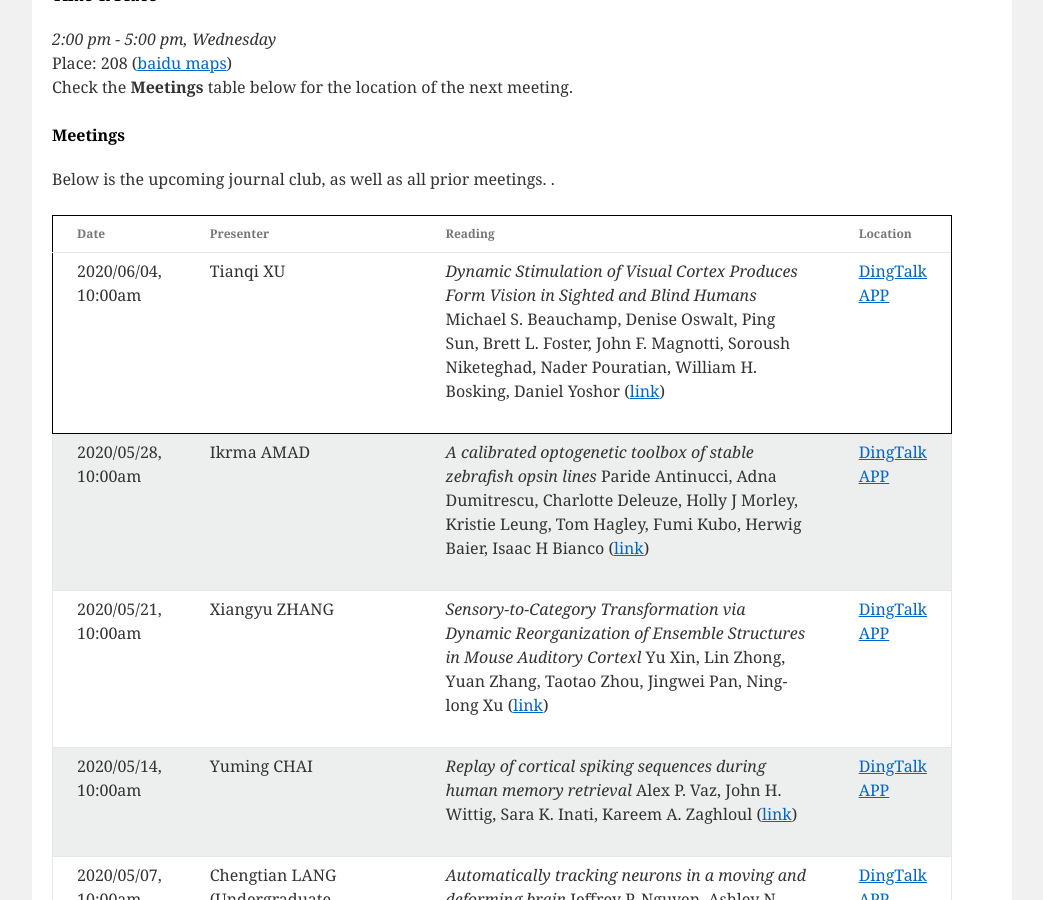
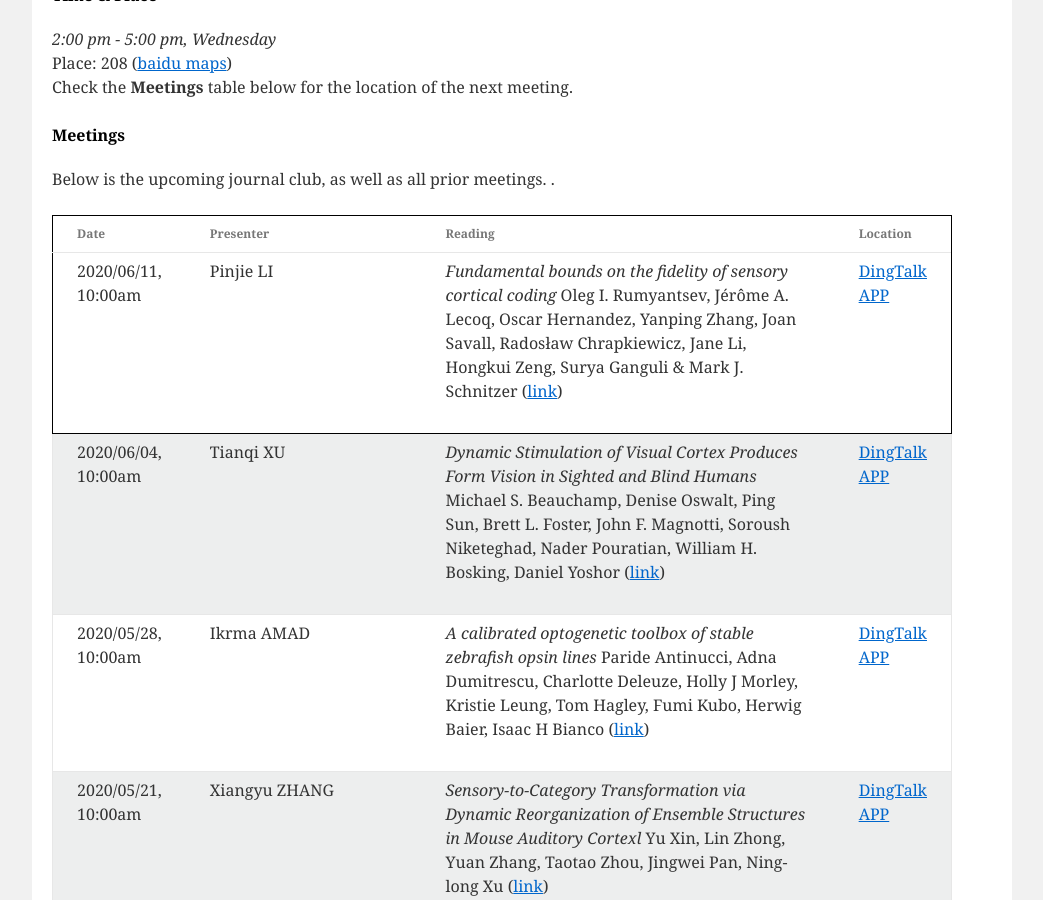
Before and after one commit to CNeuroUSTC/CNeuroUSTC.github.io, a Jekyll site: the page built from index.html, in a window 1280 px wide and 900 px high, scrolled down 739 px. Shown: the whole window, without its empty margins (118-1161 px from the left). Built offline with Jekyll 4.4.1, drawn with Linux system fonts in a browser that asks for light colours.

Commit message:
paper: "Fundamental bounds on the fidelity of sensory cortical coding"   url: "https://www.cell.com/cell/fulltext/S0092-8674(20)30496-7#secsectitle0035"   pdf: "None"   authors: "Oleg I. Rumyantsev, Jérôme A. Lecoq, Oscar Hernandez, Yanping Zhang, Joan Savall, Radosław Chrapkiewicz, Jane Li, Hongkui Zeng, Surya Ganguli & Mark J. Schnitzer "   location: <a href="https://github.com/CNeuroUSTC/CNeuroUSTC.github.io/blob/master/dt.jpeg">DingTalk APP</a>

```diff
--- a/_data/meeting_info.yml
+++ b/_data/meeting_info.yml
@@ -1,3 +1,10 @@
+- presenter: Pinjie LI
+  date: 2020/06/11, 10:00am
+  paper: "Fundamental bounds on the fidelity of sensory cortical coding"
+  url: "https://www.cell.com/cell/fulltext/S0092-8674(20)30496-7#secsectitle0035"
+  pdf: "None"
+  authors: "Oleg I. Rumyantsev, Jérôme A. Lecoq, Oscar Hernandez, Yanping Zhang, Joan Savall, Radosław Chrapkiewicz, Jane Li, Hongkui Zeng, Surya Ganguli & Mark J. Schnitzer "
+  location: <a href="https://github.com/CNeuroUSTC/CNeuroUSTC.github.io/blob/master/dt.jpeg">DingTalk APP</a>
 
 - presenter: Tianqi XU
   date: 2020/06/04, 10:00am
```
